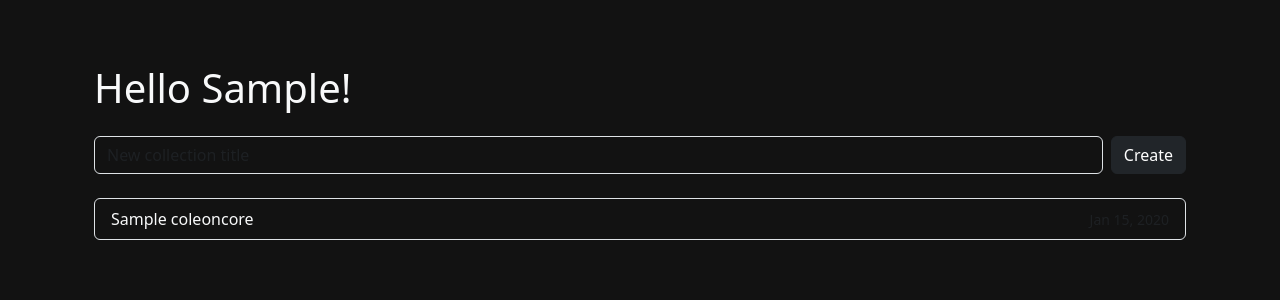
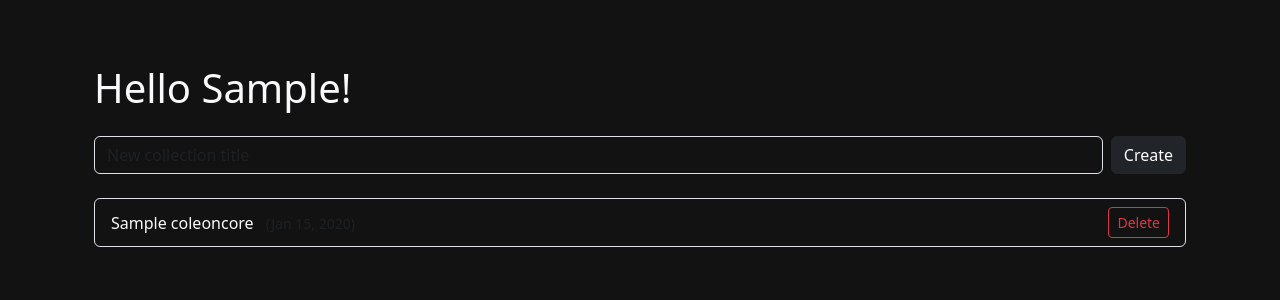
Before and after one commit to Wilon2G/Coleon, a Django app: page /collections/my_collections/ in a window 1280 px wide. Shown: the part 118-418 px from the top of the page. Run offline with Django 5.2, Linux system fonts and the light colour scheme; a user stored in the database is signed in; tables that the repository leaves empty hold one stand-in row (values such as "Sample post"); parts of the project's set-up code (start-up, migrations or seed data) failed here and were passed over.

Commit message:
Added delete button to delee collection (remember to add alarme before deleting!!!)

```diff
--- a/coleoncore/templates/my_collections.html
+++ b/coleoncore/templates/my_collections.html
@@ -24,11 +24,20 @@
     {% if collections %}
         <ul class="list-group">
             {% for collection in collections %}
-                <li class="list-group-item d-flex justify-content-between align-items-center">
+            <li class="list-group-item d-flex justify-content-between align-items-center">
+                <div>
                     {{ collection.title }}
-                    <span class="text-muted small">{{ collection.created_at|date:"M d, Y" }}</span>
-                </li>
+                    <span class="text-muted small ms-2">({{ collection.created_at|date:"M d, Y" }})</span>
+                </div>
+
+                <form method="post" action="{% url 'collections:delete' collection.id %}" class="mb-0">
+                    {% csrf_token %}
+                    <button type="submit" class="btn btn-sm btn-outline-danger">Delete</button>
+                </form>
+            </li>
             {% endfor %}
+
+
         </ul>
     {% else %}
         <p class="text-muted">wow, so empty...</p>
--- a/coleoncore/urls.py
+++ b/coleoncore/urls.py
@@ -5,4 +5,6 @@ app_name = 'collections'
 
 urlpatterns = [
     path('my_collections/', views.my_collections, name="my_collections"),
+    path('my_collections/delete/<int:collection_id>', views.delete_collection, name="delete"),
+
 ]
--- a/coleoncore/views.py
+++ b/coleoncore/views.py
@@ -1,6 +1,8 @@
 from django.shortcuts import render, redirect
 from django.contrib.auth.decorators import login_required
-from coleoncore.models import Coleoncore  # update this if your model is elsewhere
+from coleoncore.models import Coleoncore  # Collection model :)
+from django.shortcuts import get_object_or_404
+from django.views.decorators.http import require_POST
 
 @login_required(login_url="/users/login/")
 def my_collections(request):
@@ -18,3 +20,11 @@ def my_collections(request):
         "collections": collections,
         "name": user.first_name or user.username,
     })
+
+
+@require_POST
+@login_required(login_url="/users/login/")
+def delete_collection(request, collection_id):
+    collection = get_object_or_404(Coleoncore, id=collection_id, user=request.user)
+    collection.delete()
+    return redirect("/collections/my_collections/")
```
